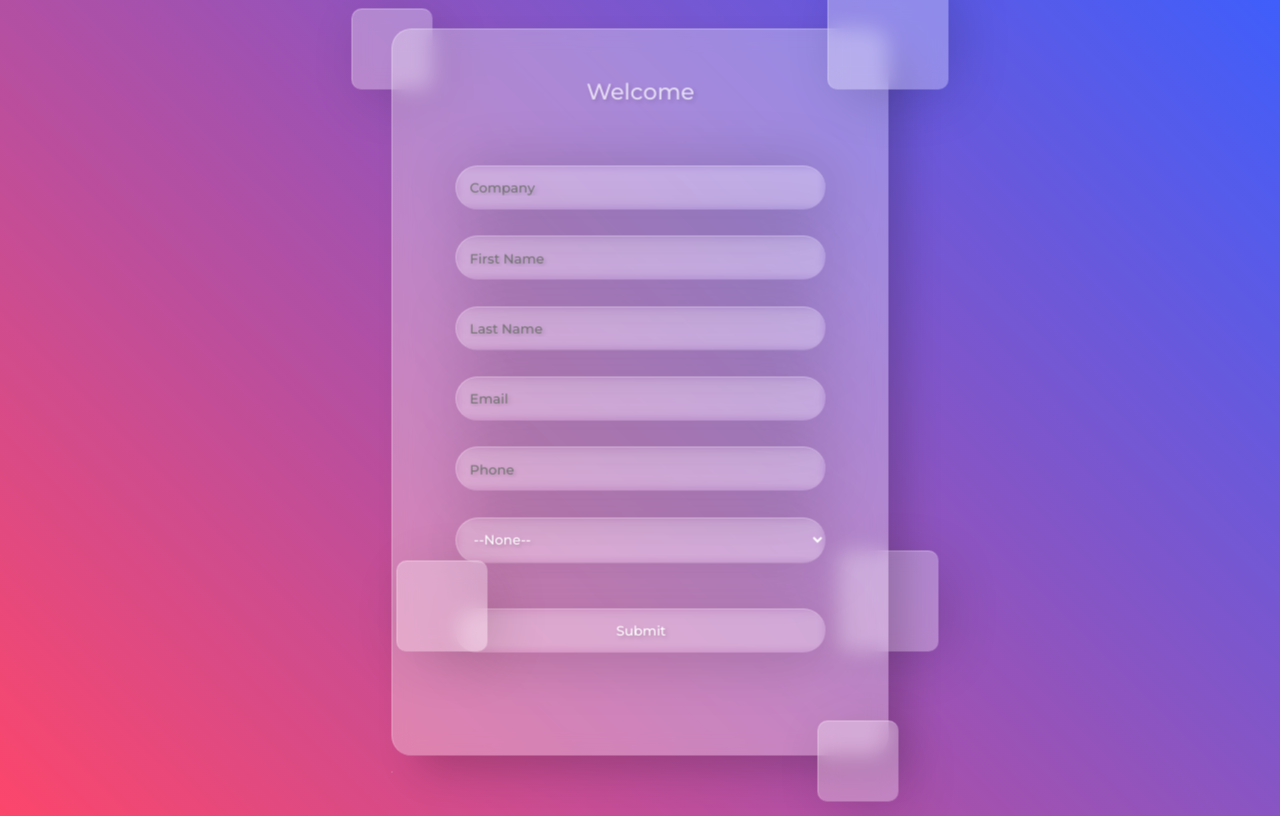
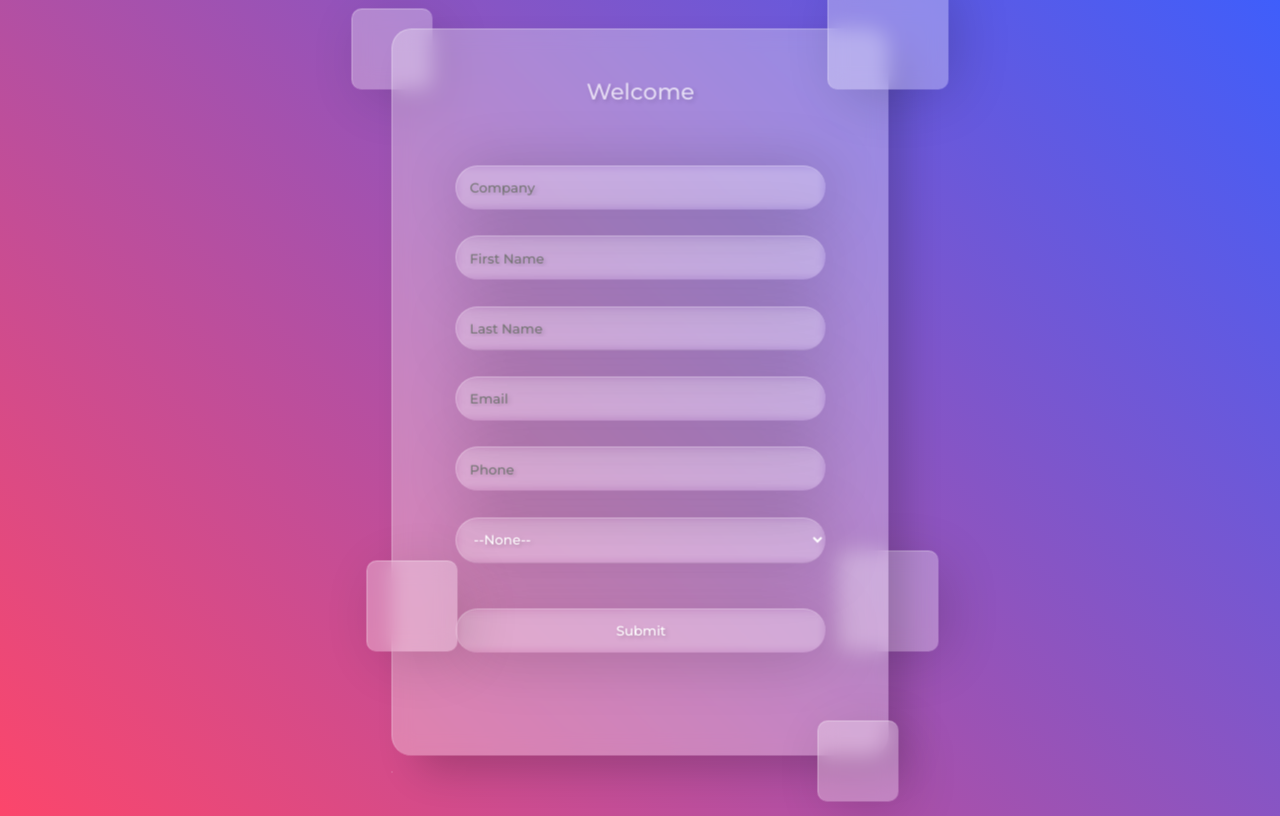
Before and after one commit to MihailKlimovich/Web-To-Lead, a PHP site: page / in a window 1280 px wide. Run offline with PHP 8.4, Linux system fonts and the light colour scheme; some libraries are stand-ins or nearby versions.

Commit message:
changed style27

```diff
--- a/WebToLead.css
+++ b/WebToLead.css
@@ -110,5 +110,5 @@ select:hover {
   height: 90px;
   width: 90px;
   bottom: 120px;
-  left: 5px;
+  left: -25px;
 }
```
